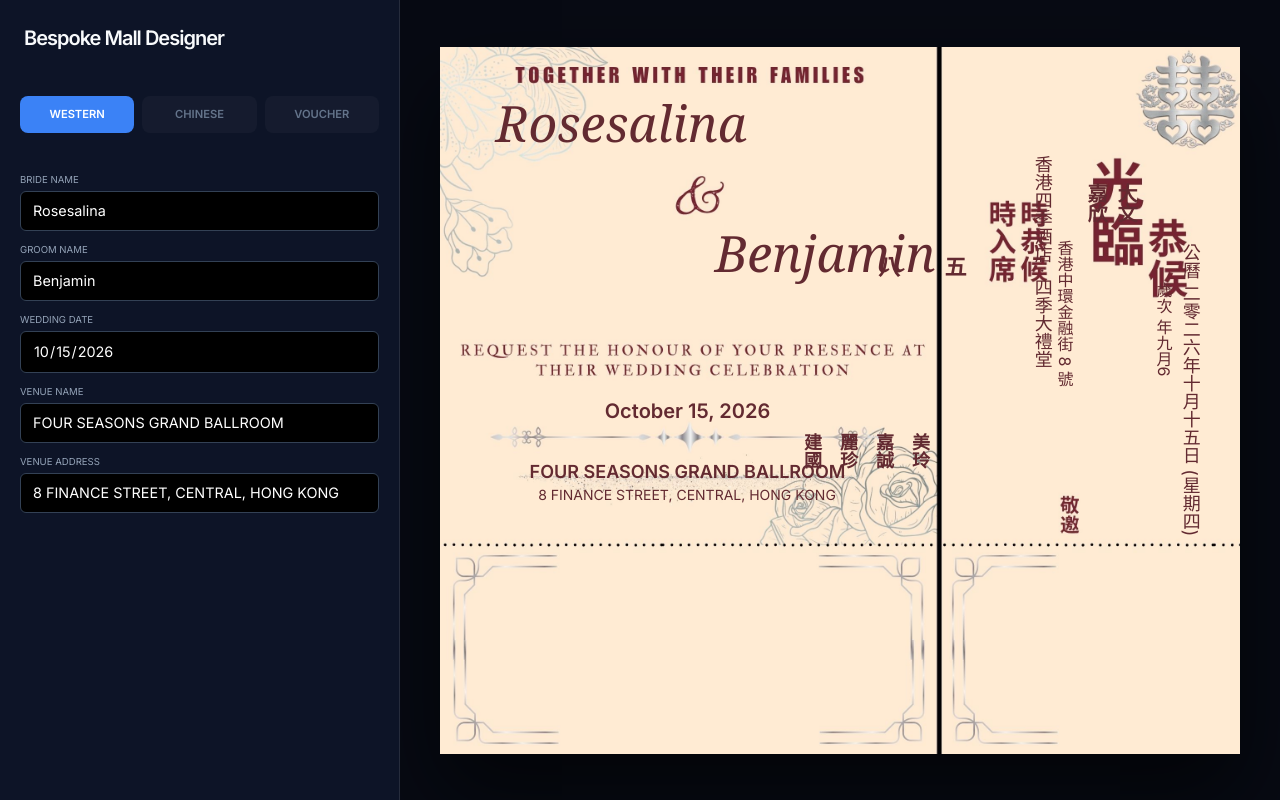
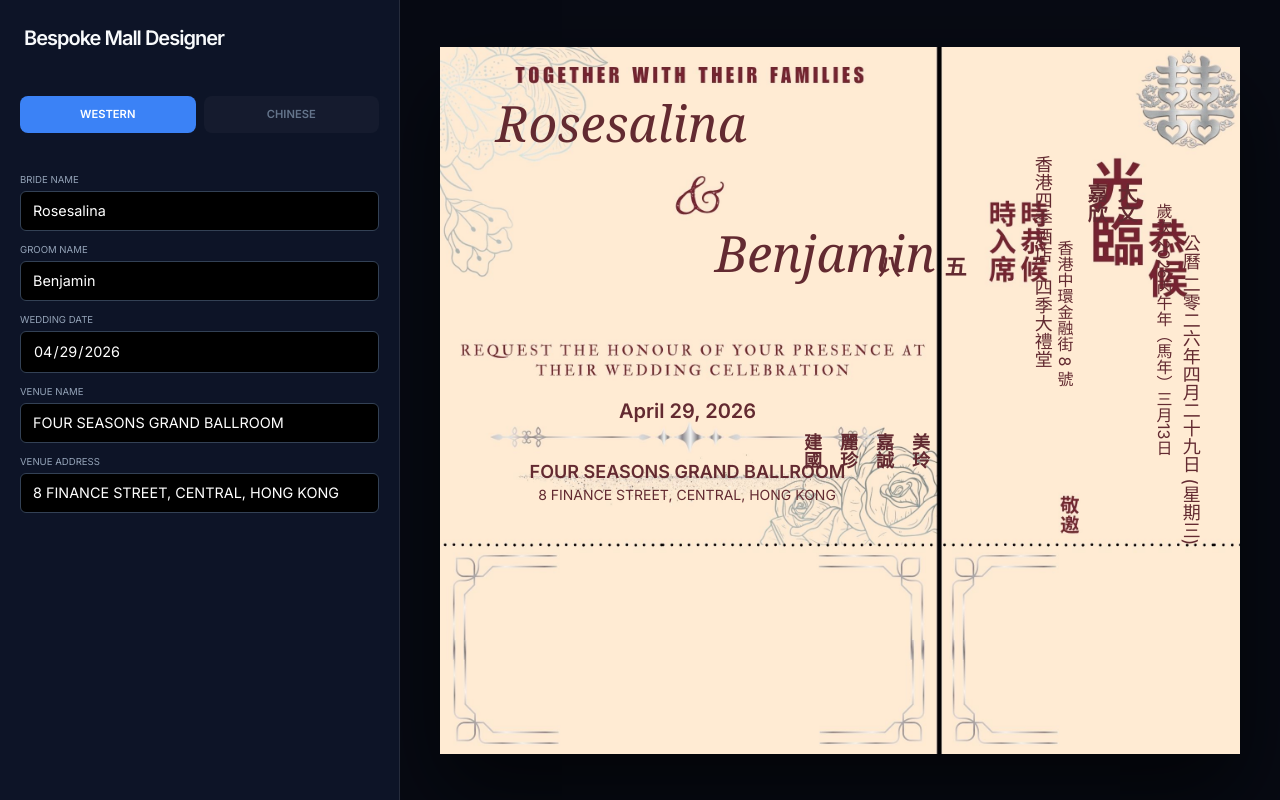
Before and after one commit to bariumbw/app2, a plain HTML site: page index.html in a window 1280 px wide. Drawn offline with nearby package versions, Linux system fonts and the light colour scheme.

Commit message:
Remove voucher tab and update wedding date30

```diff
--- a/index.html
+++ b/index.html
@@ -55,13 +55,12 @@
         <div class="nav-tabs">
             <div class="tab-trigger active" onclick="switchTab(event, 'tab-w')">WESTERN</div>
             <div class="tab-trigger" onclick="switchTab(event, 'tab-e')">CHINESE</div>
-            <div class="tab-trigger" onclick="switchTab(event, 'tab-p')">VOUCHER</div>
         </div>
         <div class="scroll-area">
             <div id="tab-w" class="tab-content">
                 <div class="input-group"><label>Bride Name</label><input type="text" id="in-bE" value="Rosesalina" oninput="render()"></div>
                 <div class="input-group"><label>Groom Name</label><input type="text" id="in-gE" value="Benjamin" oninput="render()"></div>
-                <div class="input-group"><label>Wedding Date</label><input type="date" id="in-date" value="2026-10-15" oninput="render()"></div>
+                <div class="input-group"><label>Wedding Date</label><input type="date" id="in-date" value="2026-04-29" oninput="render()"></div>
                 <div class="input-group"><label>Venue Name</label><input type="text" id="in-vE" value="FOUR SEASONS GRAND BALLROOM" oninput="render()"></div>
                 <div class="input-group"><label>Venue Address</label><input type="text" id="in-aE" value="8 FINANCE STREET, CENTRAL, HONG KONG" oninput="render()"></div>
             </div>
@@ -81,7 +80,6 @@
                     <div class="input-group"><label>新郎家長</label><input type="text" id="in-gF" value="建國" oninput="render()"><input type="text" id="in-gM" value="麗珍" oninput="render()" class="mt-2"></div>
                 </div>
             </div>
-            <div id="tab-p" class="tab-content hidden"><div id="product-list"></div></div>
         </div>
     </aside>
 
@@ -115,53 +113,54 @@
             evt.currentTarget.classList.add('active');
         }
 
-        // 通用中國數字轉換 (支持年份與日期)
         function toChineseNum(n, isYear = false) {
             const map = ['零','一','二','三','四','五','六','七','八','九','十'];
-            if (!n) return "";
-            if (isYear) {
-                return n.toString().split('').map(i => map[parseInt(i)]).join('');
-            }
+            if (!n && n !== 0) return "";
+            if (isYear) return n.toString().split('').map(i => map[parseInt(i)]).join('');
             n = parseInt(n);
             if (n <= 10) return map[n];
             if (n < 20) return '十' + (n % 10 === 0 ? '' : map[n % 10]);
             return map[Math.floor(n / 10)] + '十' + (n % 10 === 0 ? '' : map[n % 10]);
         }
 
-        // 格式化農曆：歲次 丙午年 三月十三
+        // 取得農曆格式：歲次 丙午年（馬年）三月十三
         function getLunarFormatted(dateStr) {
             const date = new Date(dateStr);
-            const formatter = new Intl.DateTimeFormat('zh-Hant-u-ca-chinese', {
-                year: 'numeric', month: 'long', day: 'numeric'
-            });
-            const parts = formatter.formatToParts(date);
-            let y = "", m = "", d = "";
-            parts.forEach(p => {
-                if(p.type === 'year') y = p.value;
-                if(p.type === 'month') m = p.value;
-                if(p.type === 'day') d = p.value;
-            });
-            return `歲次 ${y}年${m}${d}`;
+            // 透過 Intl 取得天干地支年份
+            const yearFormatter = new Intl.DateTimeFormat('zh-Hant-u-ca-chinese', { year: 'numeric' });
+            const lunarYear = yearFormatter.format(date).replace('年', '');
+
+            // 取得生肖
+            const zodiacs = ["鼠","牛","虎","兔","龍","蛇","馬","羊","猴","雞","狗","豬"];
+            const stemBranchYear = (date.getFullYear() - 4) % 60;
+            const zodiacIndex = stemBranchYear % 12;
+            const zodiac = zodiacs[zodiacIndex];
+
+            // 取得月份與日期
+            const monthDayFormatter = new Intl.DateTimeFormat('zh-Hant-u-ca-chinese', { month: 'long', day: 'numeric' });
+            const lunarMD = monthDayFormatter.format(date);
+
+            return `歲次 ${lunarYear}年（${zodiac}年）${lunarMD}`;
         }
 
         function render() {
             const dateVal = document.getElementById('in-date').value;
             const dt = new Date(dateVal);
 
-            // --- Western ---
+            // Western
             document.getElementById('pre-bE').innerText = document.getElementById('in-bE').value;
             document.getElementById('pre-gE').innerText = document.getElementById('in-gE').value;
             document.getElementById('pre-vE').innerText = document.getElementById('in-vE').value;
             document.getElementById('pre-aE').innerText = document.getElementById('in-aE').value;
             document.getElementById('pre-dE').innerText = dt.toLocaleDateString('en-US', {month:'long', day:'numeric', year:'numeric'});
 
-            // --- Chinese ---
+            // Chinese
             document.getElementById('pre-bC').innerText = document.getElementById('in-bC').value;
             document.getElementById('pre-gC').innerText = document.getElementById('in-gC').value;
             document.getElementById('pre-vN').innerText = document.getElementById('in-vN').value;
             document.getElementById('pre-vA').innerText = document.getElementById('in-vA').value;
 
-            // 公曆日期轉中國數字
+            // 公曆轉換為中國數字
             const cy = toChineseNum(dt.getFullYear(), true);
             const cm = toChineseNum(dt.getMonth() + 1);
             const cd = toChineseNum(dt.getDate());
@@ -176,10 +175,10 @@
             document.getElementById('val-sit').innerText = toChineseNum(document.getElementById('in-tSit').value);
 
             // 家長
+            document.getElementById('pre-bM').innerText = document.getElementById('in-bM').value;
             document.getElementById('pre-bF').innerText = document.getElementById('in-bF').value;
-            document.getElementById('pre-bM').innerText = document.getElementById('in-bM').value;
+            document.getElementById('pre-gM').innerText = document.getElementById('in-gM').value;
             document.getElementById('pre-gF').innerText = document.getElementById('in-gF').value;
-            document.getElementById('pre-gM').innerText = document.getElementById('in-gM').value;
         }
 
         window.onload = render;
```
